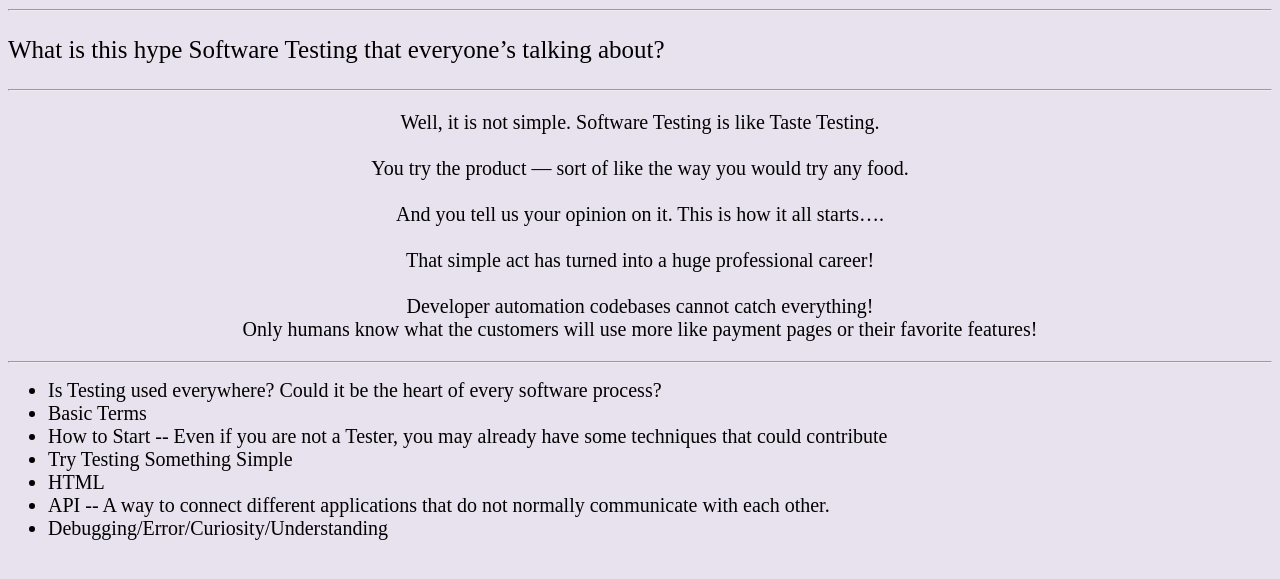
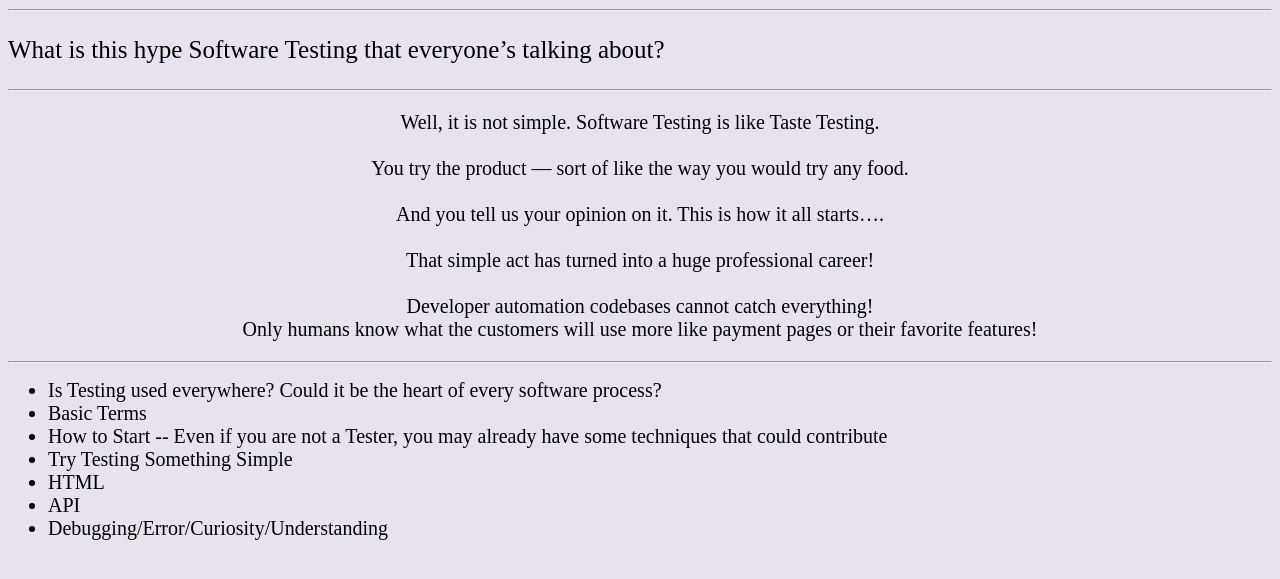
Before and after one commit to pksuperduper/TestingBasics, a plain HTML site: page index.html in a window 1280 px wide. Shown: the part 85-664 px from the top of the page. Drawn offline with Linux system fonts and the light colour scheme.

Commit message:
Update index.html

```diff
--- a/index.html
+++ b/index.html
@@ -45,7 +45,7 @@ Only humans know what the customers will use more like payment pages or their fa
   <li style="color:black;font-family:bradley hand;font-size:20px">How to Start -- Even if you are not a Tester, you may already have some techniques that could contribute</li>
   <li style="color:black;font-family:bradley hand;font-size:20px">Try Testing Something Simple</li>
   <li style="color:black;font-family:bradley hand;font-size:20px">HTML</li>
-  <li style="color:black;font-family:bradley hand;font-size:20px">API -- A way to connect different applications that do not normally communicate with each other.</li>
+  <li style="color:black;font-family:bradley hand;font-size:20px">API</li>
   <li style="color:black;font-family:bradley hand;font-size:20px">Debugging/Error/Curiosity/Understanding</li>
 </ul>
 
```
